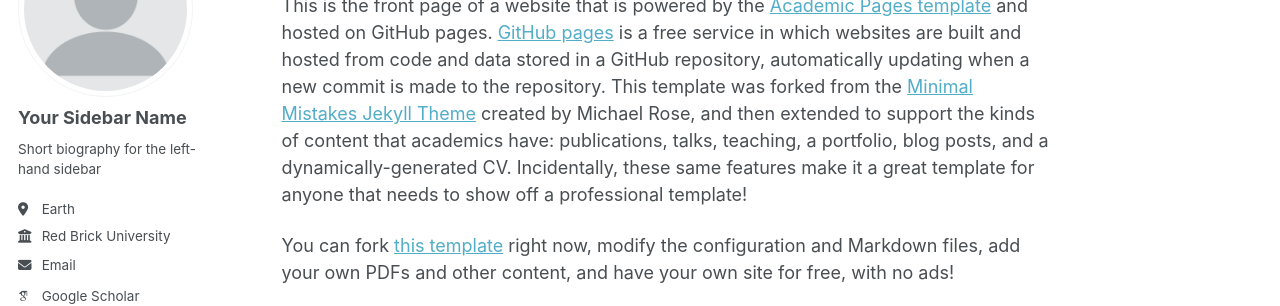
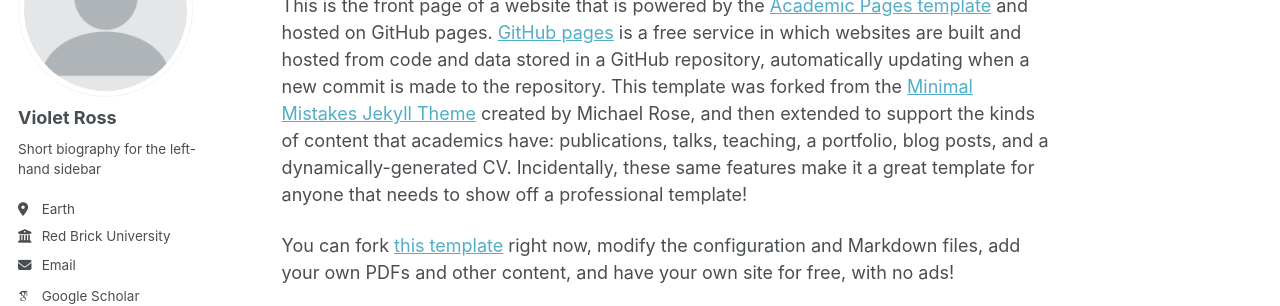
Before and after one commit to Violet-Ross/violet-ross.github.io, a Jekyll site: the page built from _pages/about.md, in a window 1280 px wide. Shown: the part 179-485 px from the top of the page. Built offline with Jekyll 4.4.1, drawn with Linux system fonts in a browser that asks for light colours; some web fonts are replaced; a script bundle is joined from its source files by our own code; library files that are not in the unit come from our copies.

Commit message:
Update _config.yml

```diff
--- a/_config.yml
+++ b/_config.yml
@@ -24,7 +24,7 @@ repository               : "academicpages/academicpages.github.io"
 author:
   # Biographic information
   avatar           : "profile.png"
-  name             : "Your Sidebar Name"
+  name             : "Violet Ross"
   pronouns         : # example: "she/her"
   bio              : "Short biography for the left-hand sidebar"
   location         : "Earth"
```
